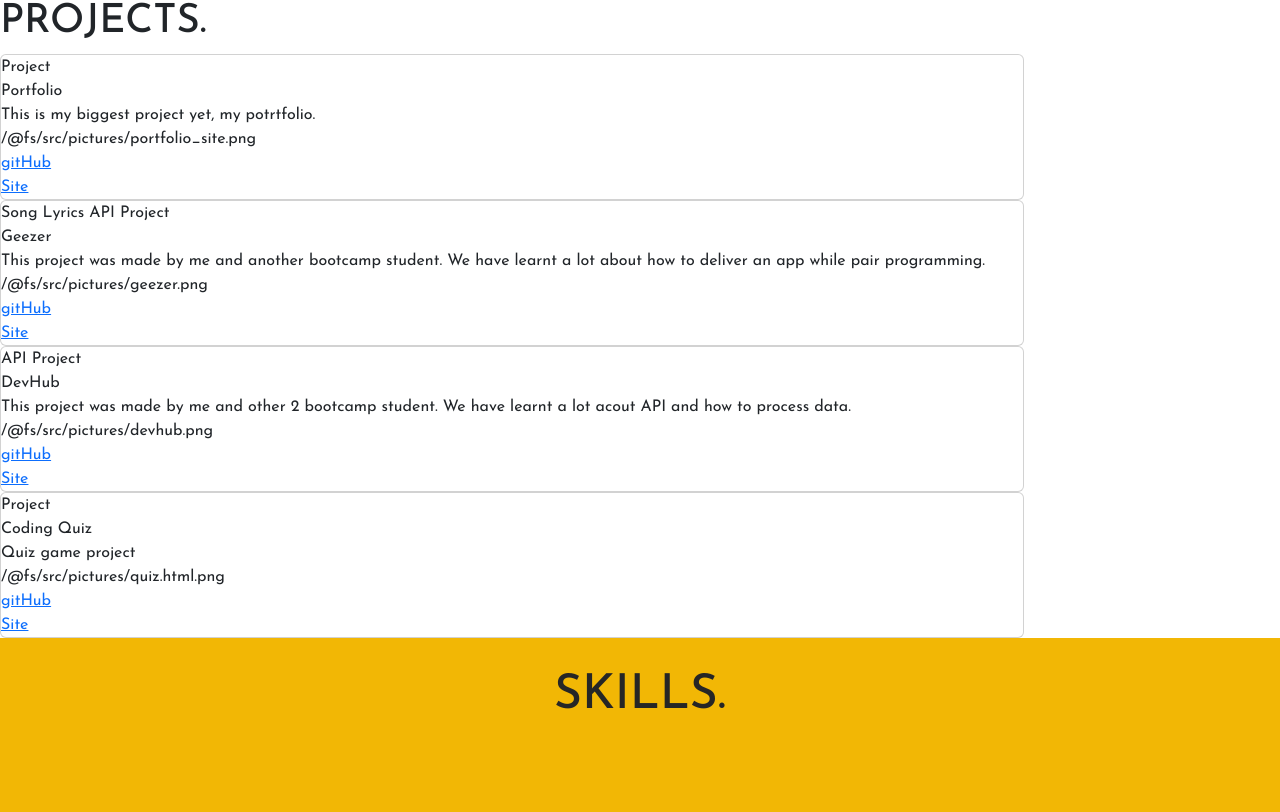
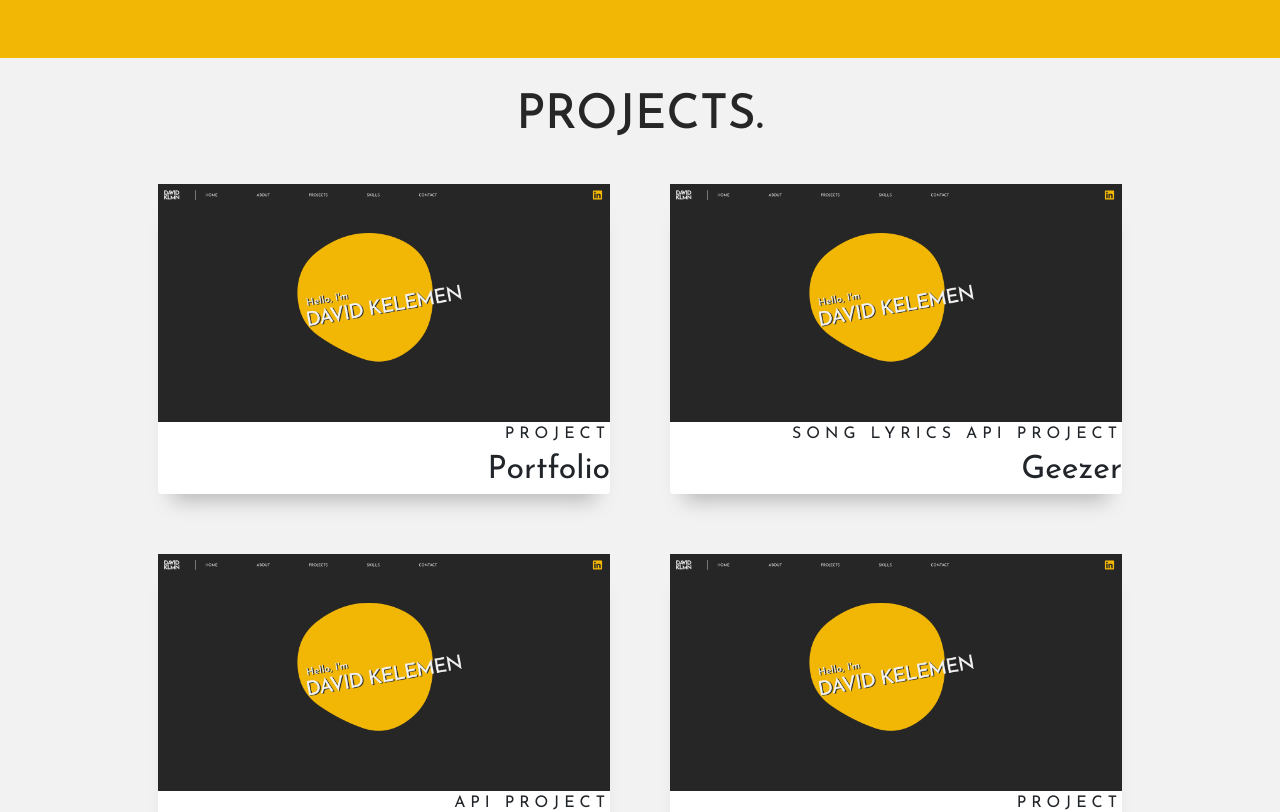
Before and after one commit to davidklmn/portfolio, a React (Create React App) app: page / in a window 1280 px wide. Shown: the part 1454-2266 px from the top of the page. Built offline with nearby package versions, Linux system fonts and the light colour scheme; some icons are missing.

Commit message:
Polished new projects section

```diff
--- a/src/components/Projects2.js
+++ b/src/components/Projects2.js
@@ -3,14 +3,18 @@ import { data } from "./projectData";
 
 export default function Projects2() {
   return (
-    <div id="projects2" className="projects2-container">
+    <div id="projects2" className="projects2">
+      <div className="projects2-container">
         <h1>PROJECTS.</h1>
+        <div className="cards-container">
           {data.map((item, i) => (
-        <div className="card" key={i}>
+            <div className="card-item" key={i}>
+              <div className="card">
+                <div className="image">{item.image}</div>
+                <div className="card-content">
                   <div className="sub-title">{item.projectName}</div>
                   <div className="title">{item.name}</div>
                   <div className="description">{item.description}</div>
-          <div className="description">{item.image}</div>
                   <div className="github-link">
                     <a href={item.githubLink} target="blank">
                       gitHub
@@ -22,7 +26,11 @@ export default function Projects2() {
                     </a>
                   </div>
                 </div>
+              </div>
+            </div>
           ))}
+        </div>
+      </div>
     </div>
   );
 }
--- a/src/components/about.css
+++ b/src/components/about.css
@@ -3,7 +3,7 @@
     color: var(--darkgrey);
     width: 100%;
     height: 100%;
-    padding: 60px;
+    padding: 90px;
 
     display: flex;
     flex-direction: column;
@@ -81,7 +81,7 @@
     background: none;
     color: var(--textcolor);
     font-size: 2rem;
-    font-weight: 800;
+    font-weight: 400;
 }
 
 .modal-overlay {
--- a/src/components/projectData.js
+++ b/src/components/projectData.js
@@ -7,7 +7,7 @@ export const data = [
   {
     name: "Portfolio",
     projectName: "Project",
-    image: portfolioIMG,
+    image: <img src={portfolioIMG} />,
     description: "This is my biggest project yet, my potrtfolio.",
     githubLink: "https://github.com/davidklmn/portfolio",
     siteLink: "davidkelemen.com",
@@ -15,7 +15,7 @@ export const data = [
   {
     name: "Geezer",
     projectName: "Song Lyrics API Project",
-    image: geezerIMG,
+    image: <img src={portfolioIMG} />,
     description:
       "This project was made by me and another bootcamp student. We have learnt a lot about how to deliver an app while pair programming.",
     githubLink: "https://github.com/alecerf01/Geezer-Project",
@@ -24,7 +24,7 @@ export const data = [
   {
     name: "DevHub",
     projectName: "API Project",
-    image: devhubIMG,
+    image: <img src={portfolioIMG} />,
     description:
       "This project was made by me and other 2 bootcamp student. We have learnt a lot acout API and how to process data.",
     githubLink: "https://github.com/davidklmn/devhub-project",
@@ -33,7 +33,7 @@ export const data = [
   {
     name: "Coding Quiz",
     projectName: "Project",
-    image: quizIMG,
+    image: <img src={portfolioIMG} />,
     description: "Quiz game project",
     githubLink: "https://github.com/davidklmn/quiz-game-module6",
     siteLink: "https://davidklmn.github.io/quiz-game-module6/",
--- a/src/components/projects2.css
+++ b/src/components/projects2.css
@@ -1,5 +1,91 @@
+.projects2{
+    background-color: var(--textcolor);
+}
+
 .projects2-container{
     width: 80%;
-    height: 100%;
-    background-color: white;
+    height: 80%;
+    margin: 0 auto;
+    padding-top: 30px;
 }
+
+.projects2-container h1 {
+    font-size: 3rem;
+    text-transform: uppercase;
+    color: var(--darkgrey);
+    text-align: center;
+}
+
+.projects2-container .cards-container {
+    display: flex;
+    flex-wrap: wrap;
+    margin: 0;
+    padding: 0;
+    padding-bottom: 30px;
+}
+
+.projects2-container .cards-container .card-item {
+    background-color: var(--textcolor);
+    color: var(--darkgrey);
+    padding: 30px;
+    display: flex;
+    flex-direction: column;
+    overflow: hidden;
+    border: none;
+
+    transition: all 0.35s ease-in-out;
+}
+
+.projects2-container .cards-container .card-item .card:hover {
+    filter: grayscale(0.5);
+    cursor: pointer;
+}
+
+.projects2-container .cards-container .card-item .card{
+    border: none;
+    box-shadow: 0 20px 20px -14px rgba(0, 0, 0, 0.25);
+    border-radius: 0.25rem;
+}
+
+.projects2-container .card .image img{
+    width: 100%;
+    height: auto;
+    vertical-align: middle;
+
+}
+
+.projects2-container .card .title{
+    text-align: end;
+    font-size: 2rem;
+;
+
+}
+.projects2-container .card .sub-title{
+    text-align: end;
+    text-transform: uppercase;
+    letter-spacing: 5px;
+}
+
+.projects2-container .card .description{
+    display: none;
+}
+
+.projects2-container .card .github-link{
+    display: none;
+}
+
+.projects2-container .card .site-link{
+    display: none;
+}
+
+@media (min-width: 800px) {
+    .projects2-container .cards-container .card-item {
+      width: 100%;
+    }
+  }
+
+@media (min-width: 1200px) {
+    .projects2-container .cards-container .card-item {
+      width: 50%;
+    }
+  }
```
Lines whose indentation alone changed are shown as unchanged.
